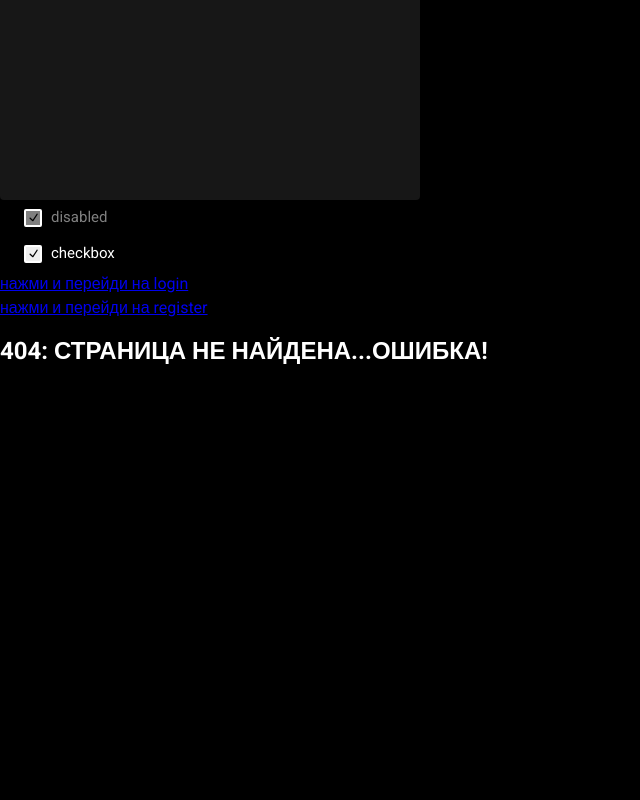
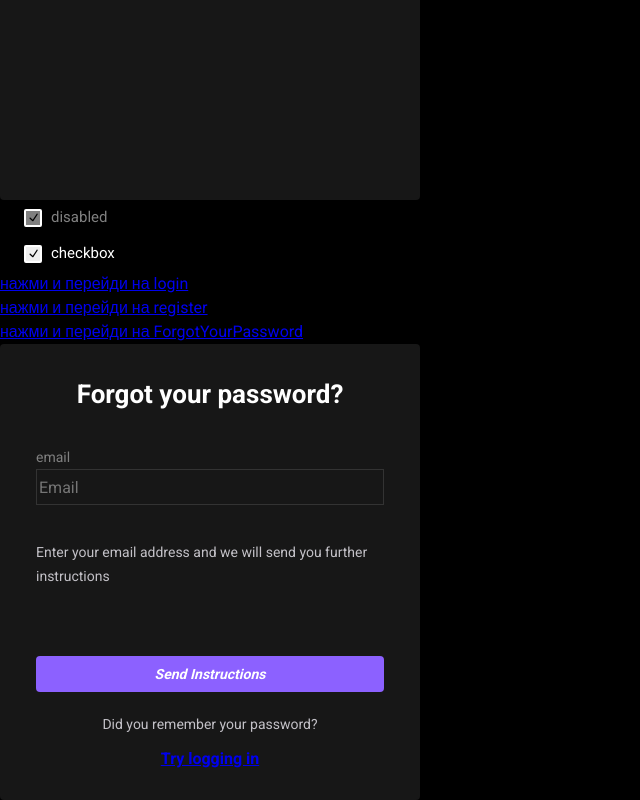
Before and after one commit to Pashkouski/Flashcards, a React (Vite) app: page /forgotYourPassword in a window 1280 px wide. Before the commit this address led to /404. Shown: the part 906-1706 px from the top of the page, without its empty margins (0-640 px from the left). Before the commit the page ends 1289 px from the top, so only its background shows below. Built offline with nearby package versions, Linux system fonts and the light colour scheme; a web font is replaced by a local one.

Commit message:
ForgotYourPassword

```diff
--- a/src/App.tsx
+++ b/src/App.tsx
@@ -8,6 +8,7 @@ import {
   CardComponent,
   Checkbox2,
   CheckboxUniversal,
+  ForgotYourPassword,
   itemTabType,
   Login,
   Register,
@@ -195,10 +196,14 @@ export function App() {
         <div>
           <NavLink to={'/register'}>нажми и перейди на register</NavLink>
         </div>
+        <div>
+          <NavLink to={'/forgotYourPassword'}>нажми и перейди на ForgotYourPassword</NavLink>
+        </div>
 
         <Routes>
           <Route path="/register" element={<Register />} />
           <Route path="login" element={<Login />} />
+          <Route path="forgotYourPassword" element={<ForgotYourPassword />} />
 
           <Route path="/" element={<Navigate to="/login" />} />
           <Route path="*" element={<Navigate to="/404" />} />
--- a/src/common/controlTextField/controlTextField.tsx
+++ b/src/common/controlTextField/controlTextField.tsx
@@ -1,11 +1,11 @@
 import { Control, FieldPath, FieldValues, useController } from 'react-hook-form'
 
-import { TextField } from '../../components/ui'
+import { PropsInputBaseType, TextField } from '../../components/ui'
 
 type PropsType<T extends FieldValues> = {
   control: Control<T>
   name: FieldPath<T>
-} & Omit<React.ComponentProps<typeof TextField>, 'onChange' | 'value'>
+} & Omit<PropsInputBaseType, 'onChange' | 'value'>
 
 export const ControlTextField = <T extends FieldValues>({
   control,
@@ -20,5 +20,5 @@ export const ControlTextField = <T extends FieldValues>({
     control,
   })
 
-  return <TextField error={error?.message} value={value} onChange={onChange} {...rest} />
+  return <TextField {...rest} error={error?.message} value={value} onChange={onChange} />
 }
--- a/src/components/ui/checkbox2/checkbox2.tsx
+++ b/src/components/ui/checkbox2/checkbox2.tsx
@@ -8,7 +8,7 @@ import { Typography } from '../typography'
 
 import s from './checkbox2.module.scss'
 
-type CheckboxProps = {
+export type CheckboxProps = {
   checked?: boolean
   onChangeChecked?: (value: boolean) => void
   disabled?: boolean
--- /dev/null
+++ b/src/components/ui/forgotYourPassword/forgotYourPassword.module.scss
@@ -0,0 +1,34 @@
+.card {
+  display: flex;
+  flex-direction: column;
+  justify-content: space-between;
+
+  max-width: 26.25rem;
+  height: 28.5rem;
+  padding: 2.06rem 2.25rem 1.81rem;
+}
+
+.header {
+  margin: 0 0 1.4rem;
+  text-align: center;
+}
+
+.text {
+  margin-bottom: 3rem;
+  color: var(--color-light-900);
+}
+
+.button {
+  margin-top: 0.6rem;
+}
+
+.question {
+  margin-top: 0.6rem;
+  color: var(--color-light-900);
+  text-align: center;
+}
+
+.link {
+  color: var(--color-accent-500);
+  text-align: center;
+}
--- /dev/null
+++ b/src/components/ui/forgotYourPassword/forgotYourPassword.tsx
@@ -0,0 +1,55 @@
+import { zodResolver } from '@hookform/resolvers/zod'
+import { useForm } from 'react-hook-form'
+import { Link } from 'react-router-dom'
+import { z } from 'zod'
+
+import { ControlTextField } from '../../../common/controlTextField/controlTextField.tsx'
+import { Button } from '../button'
+import { CardComponent } from '../cardComponent'
+import { Typography } from '../typography'
+
+import st from './forgotYourPassword.module.scss'
+
+const forgotYourPasswordSchema = z.object({
+  email: z.string().email(),
+})
+
+type FormForgotYourPasswordType = z.infer<typeof forgotYourPasswordSchema>
+export const ForgotYourPassword = () => {
+  const { handleSubmit, control } = useForm<FormForgotYourPasswordType>({
+    resolver: zodResolver(forgotYourPasswordSchema),
+  })
+  const handlerOnSubmit = (data: any) => {
+    console.log(data)
+  }
+
+  return (
+    <form onSubmit={handleSubmit(handlerOnSubmit)}>
+      <CardComponent className={st.card}>
+        <Typography className={st.header} variant="large">
+          Forgot your password?
+        </Typography>
+        <ControlTextField
+          sizeWidthTextField="21.75rem"
+          label="email"
+          placeholder="Email"
+          type="email"
+          name="email"
+          control={control}
+        />
+        <Typography className={st.text} variant="body2">
+          Enter your email address and we will send you further instructions
+        </Typography>
+        <Button className={st.button} fullWidth={true}>
+          Send Instructions
+        </Button>
+        <Typography className={st.question} variant="body2">
+          Did you remember your password?
+        </Typography>
+        <Typography className={st.link} variant="subtitle1">
+          <Link to={'/login'}>Try logging in</Link>
+        </Typography>
+      </CardComponent>
+    </form>
+  )
+}
--- /dev/null
+++ b/src/components/ui/forgotYourPassword/index.ts
@@ -0,0 +1 @@
+export * from './forgotYourPassword'
--- a/src/components/ui/index.ts
+++ b/src/components/ui/index.ts
@@ -9,3 +9,4 @@ export * from './cardComponent'
 export * from './checkbox2'
 export * from './login'
 export * from './register'
+export * from './forgotYourPassword'
--- a/src/components/ui/login/login.tsx
+++ b/src/components/ui/login/login.tsx
@@ -22,7 +22,6 @@ export const Login = () => {
   const { handleSubmit, control } = useForm<FormLoginType>({
     resolver: zodResolver(loginSchema),
   })
-
   const handlerOnSubmit = (data: any) => {
     console.log(data)
   }
@@ -51,7 +50,7 @@ export const Login = () => {
         />
         <ControlCheckbox2 label="Remember  me" name="rememberMe" control={control} />
         <Typography className={st.forgotPassword} variant="body2">
-          <Link to={'/'}>Forgot Password?</Link>
+          <Link to={'/forgotYourPassword'}>Forgot Password?</Link>
         </Typography>
         <Button className={st.button} type={'submit'} fullWidth={true}>
           Sing Up
```
Also changed, not shown: 1 other file (tests, documents, lock files or other folders).
